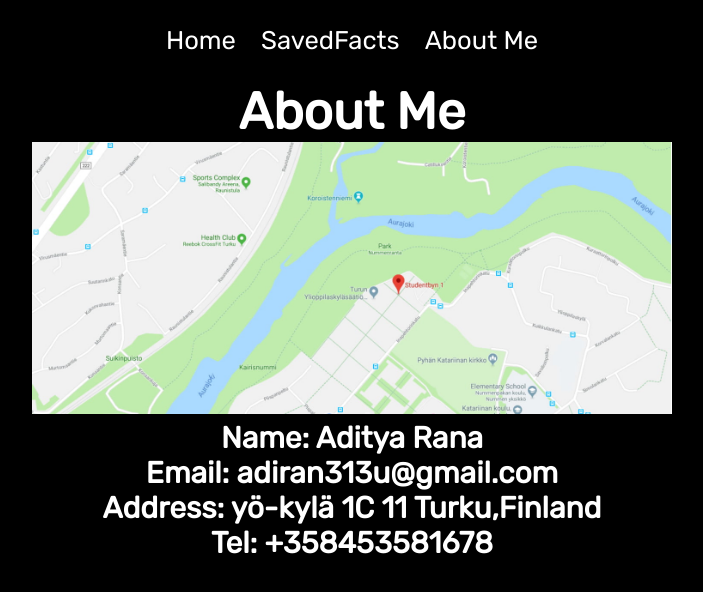
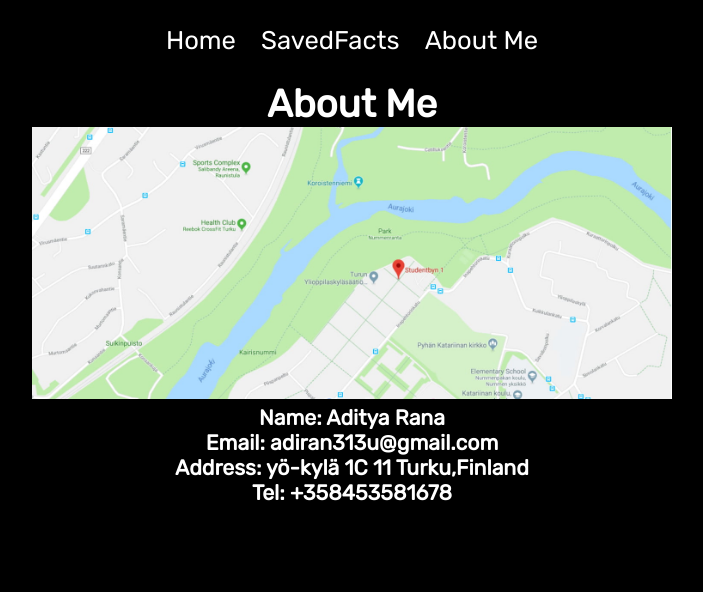
Before and after one commit to aditya745/chucks, a React (Create React App) app: page /aboutMe in a window 1280 px wide. Shown: the top 592 px of the page, without its empty margins (288-991 px from the left). Built offline with nearby package versions, Linux system fonts and the light colour scheme.

Commit message:
font fixed

```diff
--- a/src/components/aboutMe.js
+++ b/src/components/aboutMe.js
@@ -3,16 +3,16 @@ import contact from "../image/contact.jpg";
 const About = props => {
     return (
       <div className="about_me_container">
-        <h1>About Me</h1>
+        <h2>About Me</h2>
         <div className="contact-container">
         <div className = "contact-image">
           <img src={contact} alt="contact" style = {{width:"50%", height:"50%"}}/>
         </div>
         <div className = "contact-details">
-          <h3><strong>Name:</strong> Aditya Rana</h3>
-          <h3><strong>Email:</strong> adiran313u@gmail.com</h3>
-          <h3><strong>Address:</strong> yö-kylä 1C 11 Turku,Finland</h3>
-          <h3><strong>Tel:</strong> +358453581678</h3>
+          <h5><strong>Name:</strong> Aditya Rana</h5>
+          <h5><strong>Email:</strong> adiran313u@gmail.com</h5>
+          <h5><strong>Address:</strong> yö-kylä 1C 11 Turku,Finland</h5>
+          <h5><strong>Tel:</strong> +358453581678</h5>
         </div>
       </div>
       </div>
```
